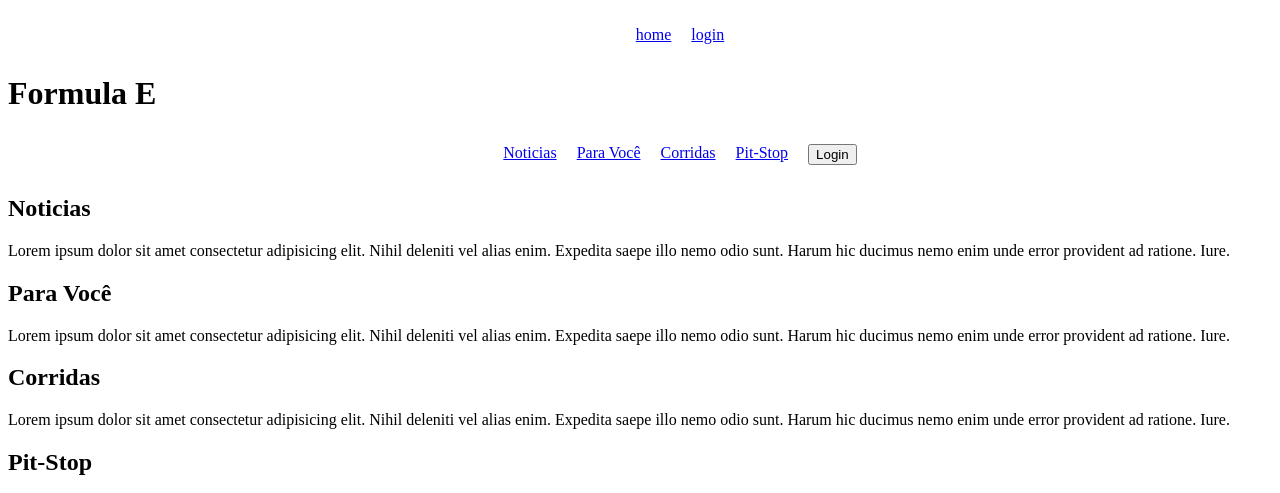
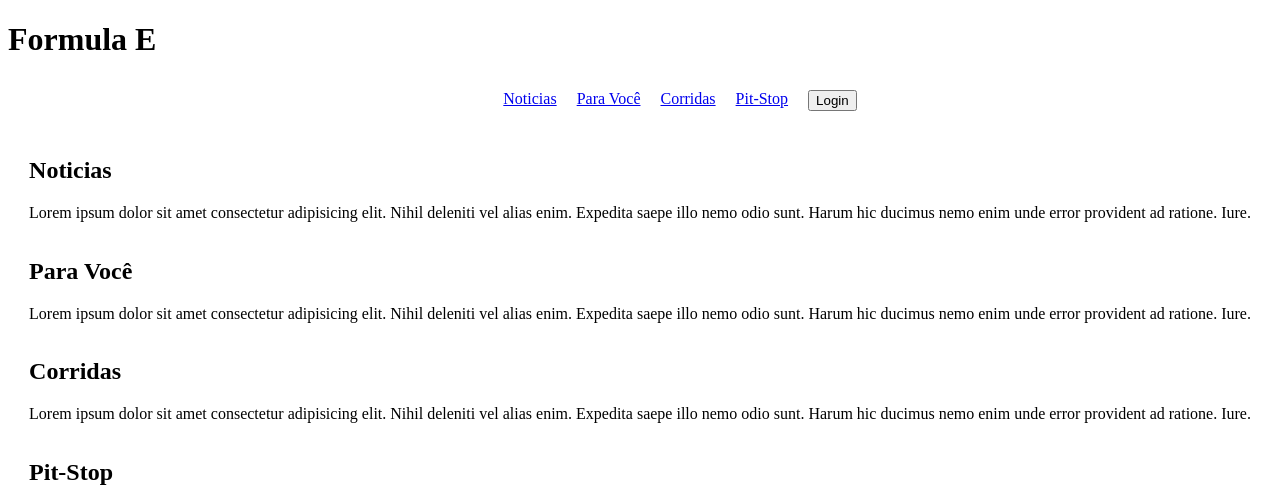
Before and after one commit to F-gsantos/Sprint-1-Web-dev, a plain HTML site: page index.html in a window 1280 px wide. Shown: the top 493 px of the page. Drawn offline with Linux system fonts and the light colour scheme.

Commit message:
css_update

```diff
--- a/index.html
+++ b/index.html
@@ -5,9 +5,6 @@
     <meta name="viewport" content="width=device-width, initial-scale=1.0">
     <title>Sprint 1 - Web-dev</title>
     <style>
-        nav{
-            width: 100%;
-        }
         ul{
             display: flex;
             justify-content: center;
@@ -22,15 +19,14 @@
         .carousel{
             display: flex;
         }
+        main{
+            display: flex;
+            align-items: center;
+            flex-direction: column;
+        }
     </style>
 </head>
 <body>
-    <nav>
-        <ul>
-            <li><a href="/index.html">home</a></li>
-            <li><a href="/login.html">login</a></li>
-        </ul>
-    </nav>
     <header>
         <div class="container">
             <h1>Formula E</h1>
@@ -47,41 +43,28 @@
             </nav>
         </div>
     </header>
-
     <main>
         <section id="noticias" class="container">
             <h2>Noticias</h2>
-
             <p>Lorem ipsum dolor sit amet consectetur adipisicing elit. Nihil deleniti vel alias enim. Expedita saepe illo nemo odio sunt. Harum hic ducimus nemo enim unde error provident ad ratione. Iure.</p>
         </section>
-
-
-
         <section id="para-voce" class="container">
             <h2>Para Você</h2>
-
             <p>Lorem ipsum dolor sit amet consectetur adipisicing elit. Nihil deleniti vel alias enim. Expedita saepe illo nemo odio sunt. Harum hic ducimus nemo enim unde error provident ad ratione. Iure.</p>
         </section>
-
         <section id="corridas" class="container">
             <h2>Corridas</h2>
-
             <p>Lorem ipsum dolor sit amet consectetur adipisicing elit. Nihil deleniti vel alias enim. Expedita saepe illo nemo odio sunt. Harum hic ducimus nemo enim unde error provident ad ratione. Iure.</p>
         </section>
-
         <section id="pit-stop" class="container">
             <h2>Pit-Stop</h2>
-
             <p>Lorem ipsum dolor sit amet consectetur adipisicing elit. Nihil deleniti vel alias enim. Expedita saepe illo nemo odio sunt. Harum hic ducimus nemo enim unde error provident ad ratione. Iure.</p>
         </section>
-
-
     <div class="carousel" id="carousel">
         <button class="left" onclick="goBack()"><</button>
         <img src="https://resources.formula-e.pulselive.com/photo-resources/2024/04/25/73b3fedf-6c60-4dd0-9fd6-a995ff8e1af6/skIeg4Dz.jpg?width=1440&height=810" alt="" id="carousel-img" />
         <button class="right" onclick="goForward()">></button>
       </div>
       <script src="carousel.js"></script>
-      <!-- Só falta add as imagens igual na parte de Js -->
 </body>
 </html>
```
